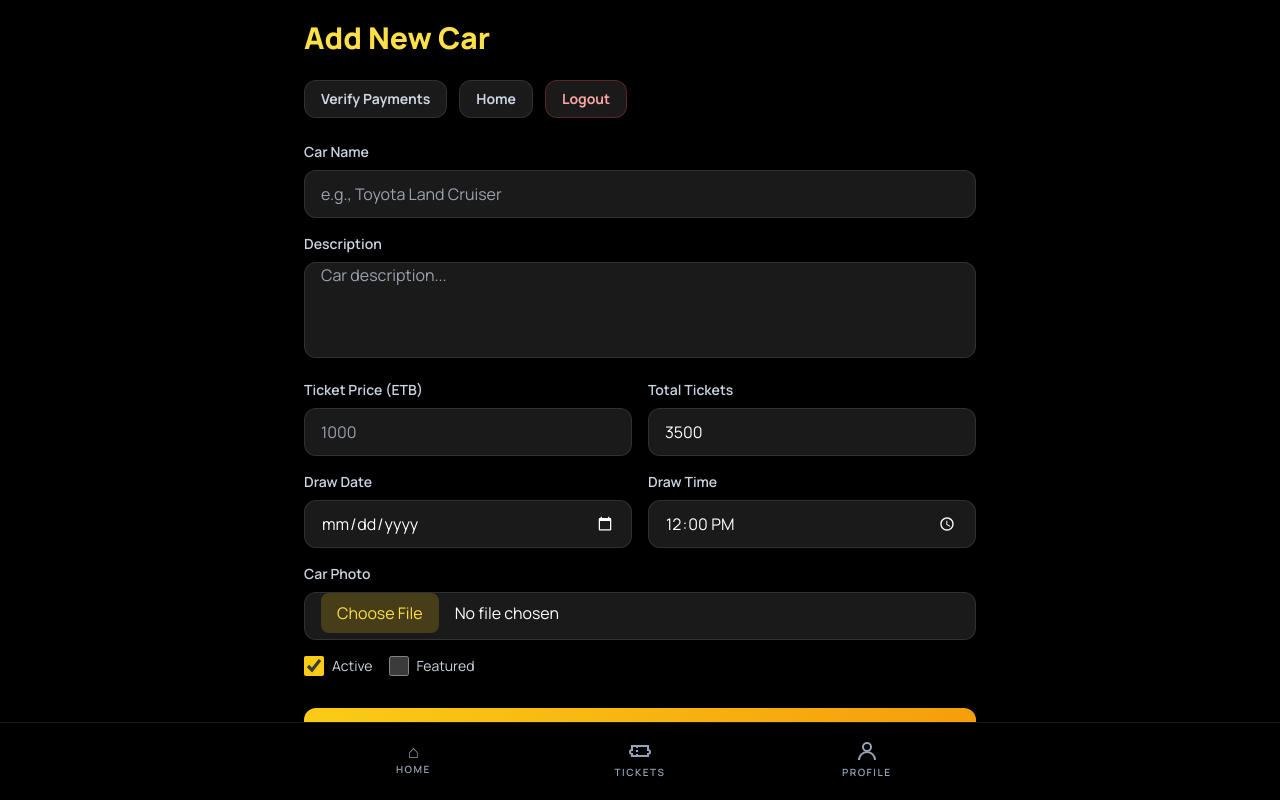
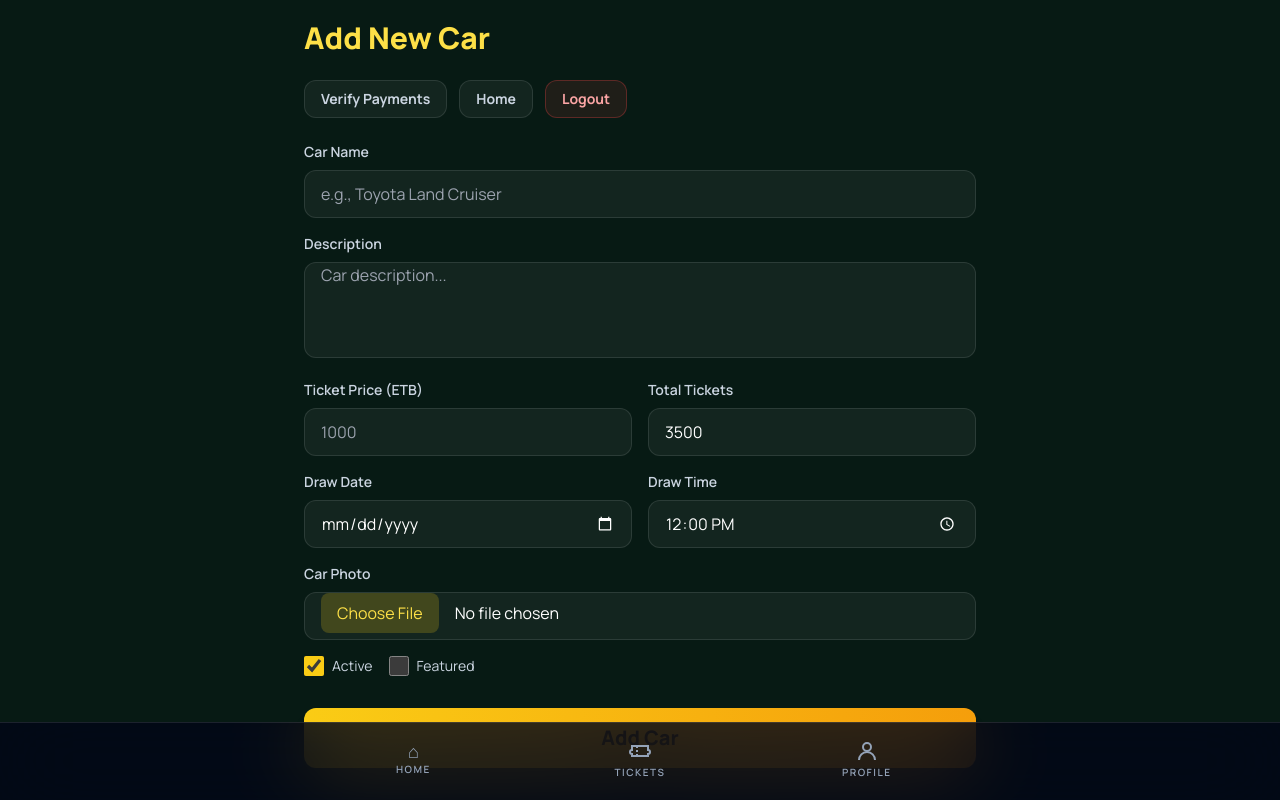
Before and after one commit to nebyu-prime/Getachew-fikadu-jirata, a Next.js app: page /admin/cars in a window 1280 px wide. Shown: the top 800 px of the page. Built offline with nearby package versions, Linux system fonts and the light colour scheme.

Commit message:
Revert to original blue-black theme. Restored gradient backgrounds, original color schemes for all components, and removed debug console logs from CheckoutModal.

```diff
--- a/src/app/admin/cars/page.tsx
+++ b/src/app/admin/cars/page.tsx
@@ -276,7 +276,7 @@ export default function AdminCarsPage() {
   };
 
   return (
-    <main className="min-h-screen bg-black p-5 pb-32 text-white">
+    <main className="min-h-screen bg-[#071a14] p-5 pb-32 text-white">
       <div className="mx-auto max-w-2xl">
         <h1 className="mb-6 text-3xl font-black text-yellow-300">
           Add New Car
@@ -284,13 +284,13 @@ export default function AdminCarsPage() {
         <div className="flex gap-3 mb-6">
           <a
             href="/admin/verify"
-            className="rounded-xl border border-white/10 bg-[#1a1a1a] px-4 py-2 text-sm font-bold text-slate-300 hover:bg-[#2a2a2a] transition-all"
+            className="rounded-xl border border-white/10 bg-white/5 px-4 py-2 text-sm font-bold text-slate-300 hover:bg-white/10 transition-all"
           >
             Verify Payments
           </a>
           <a
             href="/"
-            className="rounded-xl border border-white/10 bg-[#1a1a1a] px-4 py-2 text-sm font-bold text-slate-300 hover:bg-[#2a2a2a] transition-all"
+            className="rounded-xl border border-white/10 bg-white/5 px-4 py-2 text-sm font-bold text-slate-300 hover:bg-white/10 transition-all"
           >
             Home
           </a>
@@ -299,7 +299,7 @@ export default function AdminCarsPage() {
               document.cookie = 'admin_session=; path=/; expires=Thu, 01 Jan 1970 00:00:00 GMT';
               window.location.href = '/admin/login';
             }}
-            className="rounded-xl border border-red-500/30 bg-[#1a1a1a] px-4 py-2 text-sm font-bold text-red-300 hover:bg-[#2a2a2a] transition-all"
+            className="rounded-xl border border-red-500/30 bg-red-500/10 px-4 py-2 text-sm font-bold text-red-300 hover:bg-red-500/20 transition-all"
           >
             Logout
           </button>
@@ -315,7 +315,7 @@ export default function AdminCarsPage() {
               required
               value={formData.carName}
               onChange={(e) => setFormData({ ...formData, carName: e.target.value })}
-              className="w-full h-12 rounded-xl border border-white/10 bg-[#1a1a1a] px-4 text-white outline-none focus:border-yellow-400/50"
+              className="w-full h-12 rounded-xl border border-white/10 bg-white/5 px-4 text-white outline-none focus:border-yellow-400/50"
               placeholder="e.g., Toyota Land Cruiser"
             />
           </div>
@@ -328,7 +328,7 @@ export default function AdminCarsPage() {
               required
               value={formData.description}
               onChange={(e) => setFormData({ ...formData, description: e.target.value })}
-              className="w-full h-24 rounded-xl border border-white/10 bg-[#1a1a1a] px-4 text-white outline-none focus:border-yellow-400/50 resize-none"
+              className="w-full h-24 rounded-xl border border-white/10 bg-white/5 px-4 text-white outline-none focus:border-yellow-400/50 resize-none"
               placeholder="Car description..."
             />
           </div>
@@ -343,7 +343,7 @@ export default function AdminCarsPage() {
                 required
                 value={formData.ticketPrice}
                 onChange={(e) => setFormData({ ...formData, ticketPrice: e.target.value })}
-                className="w-full h-12 rounded-xl border border-white/10 bg-[#1a1a1a] px-4 text-white outline-none focus:border-yellow-400/50"
+                className="w-full h-12 rounded-xl border border-white/10 bg-white/5 px-4 text-white outline-none focus:border-yellow-400/50"
                 placeholder="1000"
               />
             </div>
@@ -357,7 +357,7 @@ export default function AdminCarsPage() {
                 required
                 value={formData.totalTickets}
                 onChange={(e) => setFormData({ ...formData, totalTickets: e.target.value })}
-                className="w-full h-12 rounded-xl border border-white/10 bg-[#1a1a1a] px-4 text-white outline-none focus:border-yellow-400/50"
+                className="w-full h-12 rounded-xl border border-white/10 bg-white/5 px-4 text-white outline-none focus:border-yellow-400/50"
                 placeholder="3500"
               />
             </div>
@@ -373,7 +373,7 @@ export default function AdminCarsPage() {
                 required
                 value={formData.drawDate}
                 onChange={(e) => setFormData({ ...formData, drawDate: e.target.value })}
-                className="w-full h-12 rounded-xl border border-white/10 bg-[#1a1a1a] px-4 text-white outline-none focus:border-yellow-400/50"
+                className="w-full h-12 rounded-xl border border-white/10 bg-white/5 px-4 text-white outline-none focus:border-yellow-400/50"
               />
             </div>
 
@@ -386,7 +386,7 @@ export default function AdminCarsPage() {
                 required
                 value={formData.drawTime}
                 onChange={(e) => setFormData({ ...formData, drawTime: e.target.value })}
-                className="w-full h-12 rounded-xl border border-white/10 bg-[#1a1a1a] px-4 text-white outline-none focus:border-yellow-400/50"
+                className="w-full h-12 rounded-xl border border-white/10 bg-white/5 px-4 text-white outline-none focus:border-yellow-400/50"
               />
             </div>
           </div>
@@ -399,7 +399,7 @@ export default function AdminCarsPage() {
               type="file"
               accept="image/*"
               onChange={handleFileChange}
-              className="w-full h-12 rounded-xl border border-white/10 bg-[#1a1a1a] px-4 text-white outline-none focus:border-yellow-400/50 file:mr-4 file:py-2 file:px-4 file:rounded-lg file:border-0 file:bg-yellow-400/20 file:text-yellow-300 file:cursor-pointer"
+              className="w-full h-12 rounded-xl border border-white/10 bg-white/5 px-4 text-white outline-none focus:border-yellow-400/50 file:mr-4 file:py-2 file:px-4 file:rounded-lg file:border-0 file:bg-yellow-400/20 file:text-yellow-300 file:cursor-pointer"
             />
           </div>
 
@@ -409,7 +409,7 @@ export default function AdminCarsPage() {
                 type="checkbox"
                 checked={formData.isActive}
                 onChange={(e) => setFormData({ ...formData, isActive: e.target.checked })}
-                className="w-5 h-5 rounded border-white/10 bg-[#1a1a1a] accent-yellow-400"
+                className="w-5 h-5 rounded border-white/10 bg-white/5 accent-yellow-400"
               />
               <span className="text-sm text-slate-300">Active</span>
             </label>
@@ -419,7 +419,7 @@ export default function AdminCarsPage() {
                 type="checkbox"
                 checked={formData.isFeatured}
                 onChange={(e) => setFormData({ ...formData, isFeatured: e.target.checked })}
-                className="w-5 h-5 rounded border-white/10 bg-[#1a1a1a] accent-yellow-400"
+                className="w-5 h-5 rounded border-white/10 bg-white/5 accent-yellow-400"
               />
               <span className="text-sm text-slate-300">Featured</span>
             </label>
@@ -459,18 +459,18 @@ export default function AdminCarsPage() {
           </div>
           <div className="space-y-4">
             {loadingCars && cars.length === 0 ? (
-              <div className="rounded-xl bg-[#1a1a1a] p-8 text-center text-slate-400">
+              <div className="rounded-xl bg-white/5 p-8 text-center text-slate-400">
                 Loading cars...
               </div>
             ) : cars.length === 0 ? (
-              <div className="rounded-xl bg-[#1a1a1a] p-8 text-center text-slate-400">
+              <div className="rounded-xl bg-white/5 p-8 text-center text-slate-400">
                 No cars added yet
               </div>
             ) : (
               cars.map((car) => (
                 <div
                   key={car.id}
-                  className="flex items-center gap-4 rounded-xl bg-[#1a1a1a] p-4 border border-white/10"
+                  className="flex items-center gap-4 rounded-xl bg-white/5 p-4 border border-white/10"
                 >
                   {car.carPhoto && (
                     <img
--- a/src/app/admin/login/page.tsx
+++ b/src/app/admin/login/page.tsx
@@ -27,9 +27,9 @@ export default function AdminLogin() {
   };
 
   return (
-    <main className="min-h-screen bg-black flex items-center justify-center p-4">
+    <main className="min-h-screen bg-[#071a14] flex items-center justify-center p-4">
       <div className="w-full max-w-md">
-        <div className="rounded-3xl border border-white/10 bg-[#1a1a1a] p-8">
+        <div className="rounded-3xl border border-white/10 bg-white/5 p-8">
           <h1 className="mb-6 text-3xl font-black text-yellow-300 text-center">
             Admin Login
           </h1>
@@ -43,7 +43,7 @@ export default function AdminLogin() {
                 type="password"
                 value={password}
                 onChange={(e) => setPassword(e.target.value)}
-                className="w-full h-12 rounded-xl border border-white/10 bg-[#1a1a1a] px-4 text-white outline-none focus:border-yellow-400/50"
+                className="w-full h-12 rounded-xl border border-white/10 bg-white/5 px-4 text-white outline-none focus:border-yellow-400/50"
                 placeholder="Enter admin password"
                 required
               />
--- a/src/app/admin/verify/page.tsx
+++ b/src/app/admin/verify/page.tsx
@@ -394,7 +394,7 @@ export default function VerifyPage() {
 
       min-h-screen
 
-      bg-black
+      bg-[#071a14]
 
       p-5
 
--- a/src/app/layout.tsx
+++ b/src/app/layout.tsx
@@ -52,8 +52,17 @@ export default function RootLayout({
             relative
             min-h-screen
             overflow-hidden
-            bg-black
+            bg-[radial-gradient(circle_at_top,_rgba(29,78,216,0.36),_transparent_35%),radial-gradient(circle_at_bottom_right,_rgba(245,196,81,0.18),_transparent_28%),linear-gradient(180deg,#020617_0%,#0f172a_44%,#020617_100%)]
           ">
+
+            <div className="
+              absolute
+              inset-0
+              bg-[linear-gradient(to_right,rgba(255,255,255,0.035)_1px,transparent_1px),linear-gradient(to_bottom,rgba(255,255,255,0.035)_1px,transparent_1px)]
+              bg-[size:42px_42px]
+              opacity-30
+            " />
+
 
             <div className="
               relative
--- a/src/app/profile/page.tsx
+++ b/src/app/profile/page.tsx
@@ -52,7 +52,7 @@ export default function ProfilePage() {
               rounded-[22px]
               border
               border-emerald-400/20
-              bg-black
+              bg-[linear-gradient(135deg,#0f5132,#0b3f2a)]
               px-4
               py-4
               shadow-[0_20px_60px_rgba(0,0,0,0.35)]
--- a/src/components/BottomNavigation.tsx
+++ b/src/components/BottomNavigation.tsx
@@ -69,7 +69,7 @@ export default function BottomNavigation() {
       z-40
       border-t
       border-white/10
-      bg-black
+      bg-slate-950/80
       px-3
       pb-[max(0.75rem,env(safe-area-inset-bottom))]
       pt-2
--- a/src/components/Header.tsx
+++ b/src/components/Header.tsx
@@ -61,7 +61,7 @@ export default function Header() {
         justify-between
         border-b
         border-white/10
-        bg-black
+        bg-slate-950/90
         px-4
         py-3
         backdrop-blur-md
```
Also changed, not shown: src/app/admin/page.tsx (+4 -4 lines), src/app/tickets/page.tsx (+5 -5 lines), src/components/CheckoutModal.tsx (+19 -29 lines).
